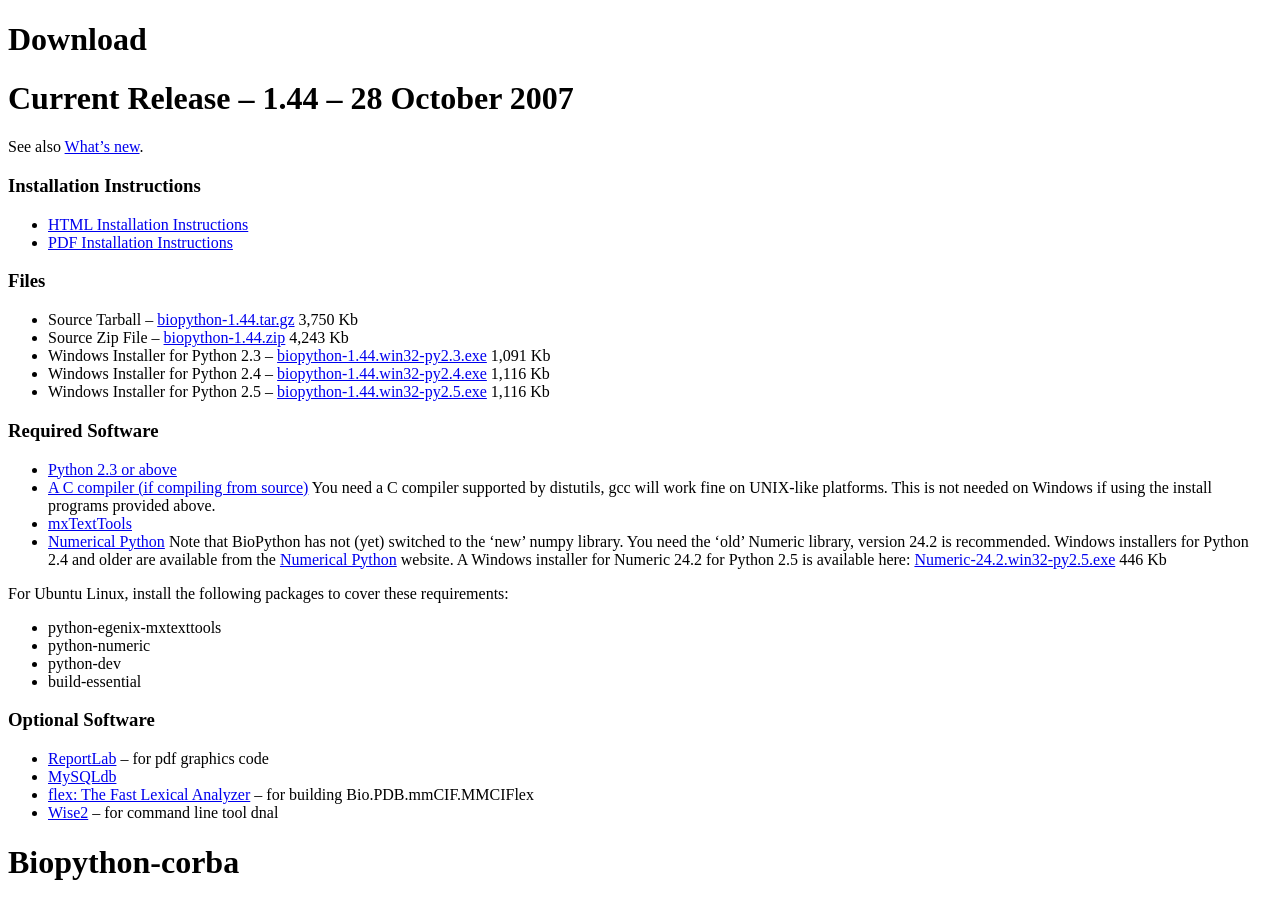
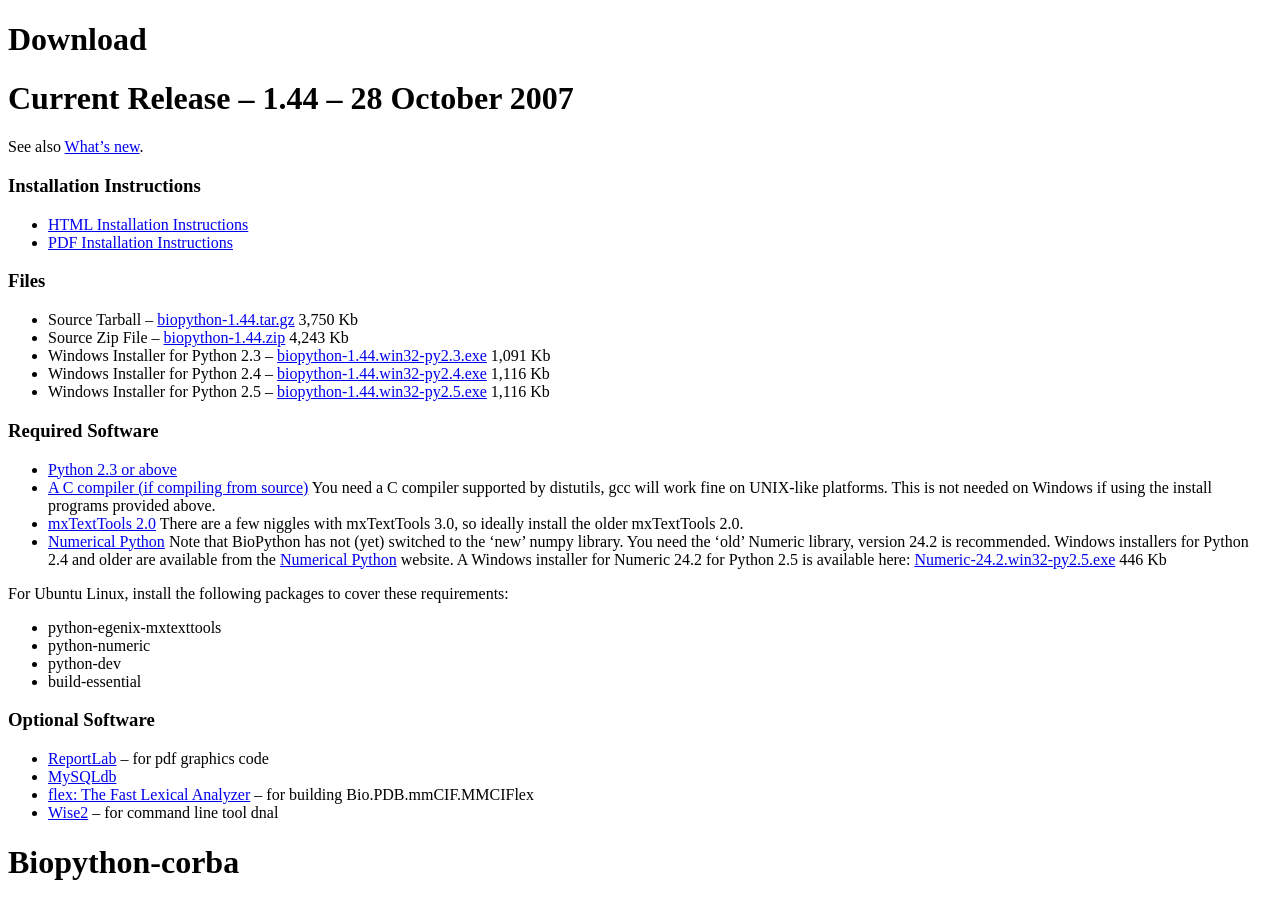
Before and after one commit to biopython/biopython.github.io, a Jekyll site: the page built from wiki/Download.md, in a window 1280 px wide and 900 px high. Built offline with Jekyll 4.4.1, drawn with Linux system fonts in a browser that asks for light colours.

Commit message:
Link to mxTextTools 2.0

```diff
--- a/wiki/Download.md
+++ b/wiki/Download.md
@@ -42,7 +42,10 @@ See also [What's new](http://biopython.open-bio.org/SRC/biopython/NEWS).
     need a C compiler supported by distutils, gcc will work fine on
     UNIX-like platforms. This is not needed on Windows if using the
     install programs provided above.
--   [mxTextTools](http://www.lemburg.com/files/python/mxTextTools.html)
+-   [mxTextTools
+    2.0](http://www.egenix.com/www2002/python/eGenix-mx-Extensions-v2.x.html/)
+    There are a few niggles with mxTextTools 3.0, so ideally install the
+    older mxTextTools 2.0.
 -   [Numerical Python](http://numpy.scipy.org/#older_array) Note that
     BioPython has not (yet) switched to the 'new' numpy library. You
     need the 'old' Numeric library, version 24.2 is recommended. Windows
```
Also changed, not shown: 1 other file.
